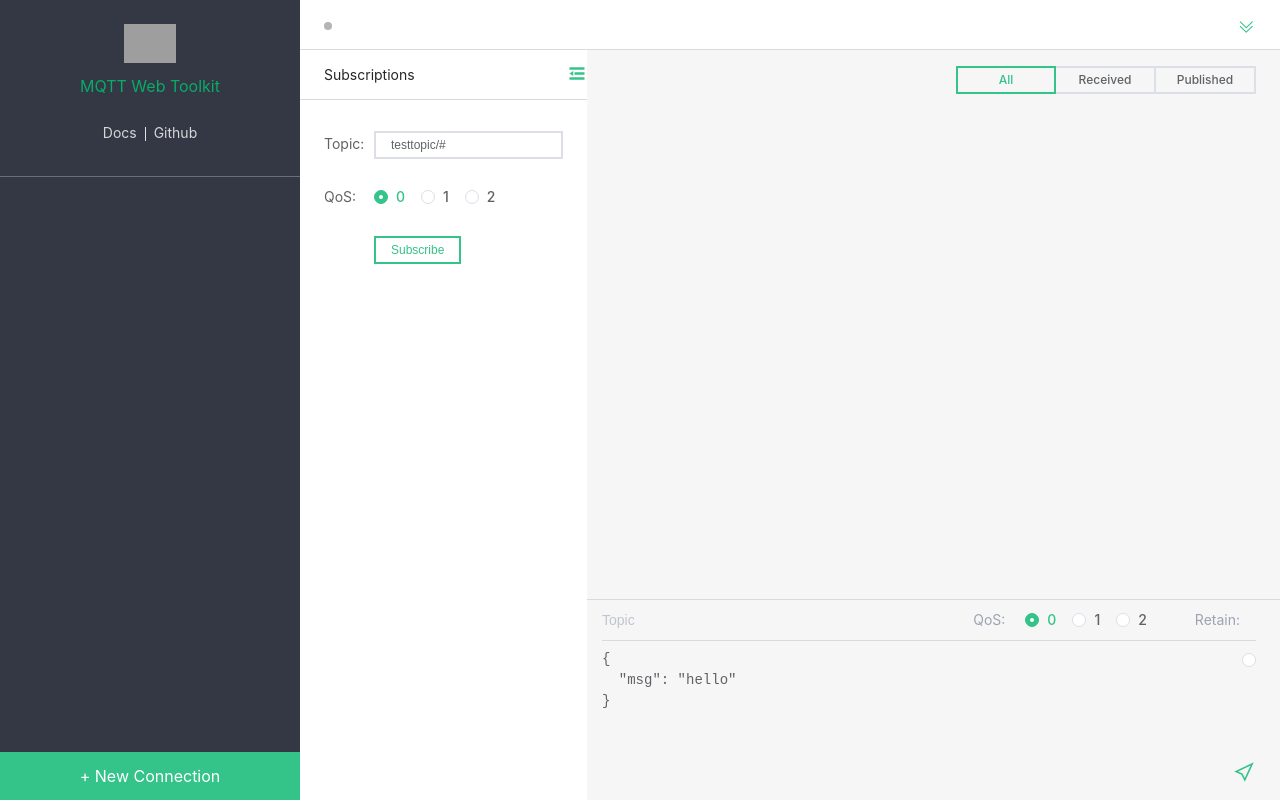
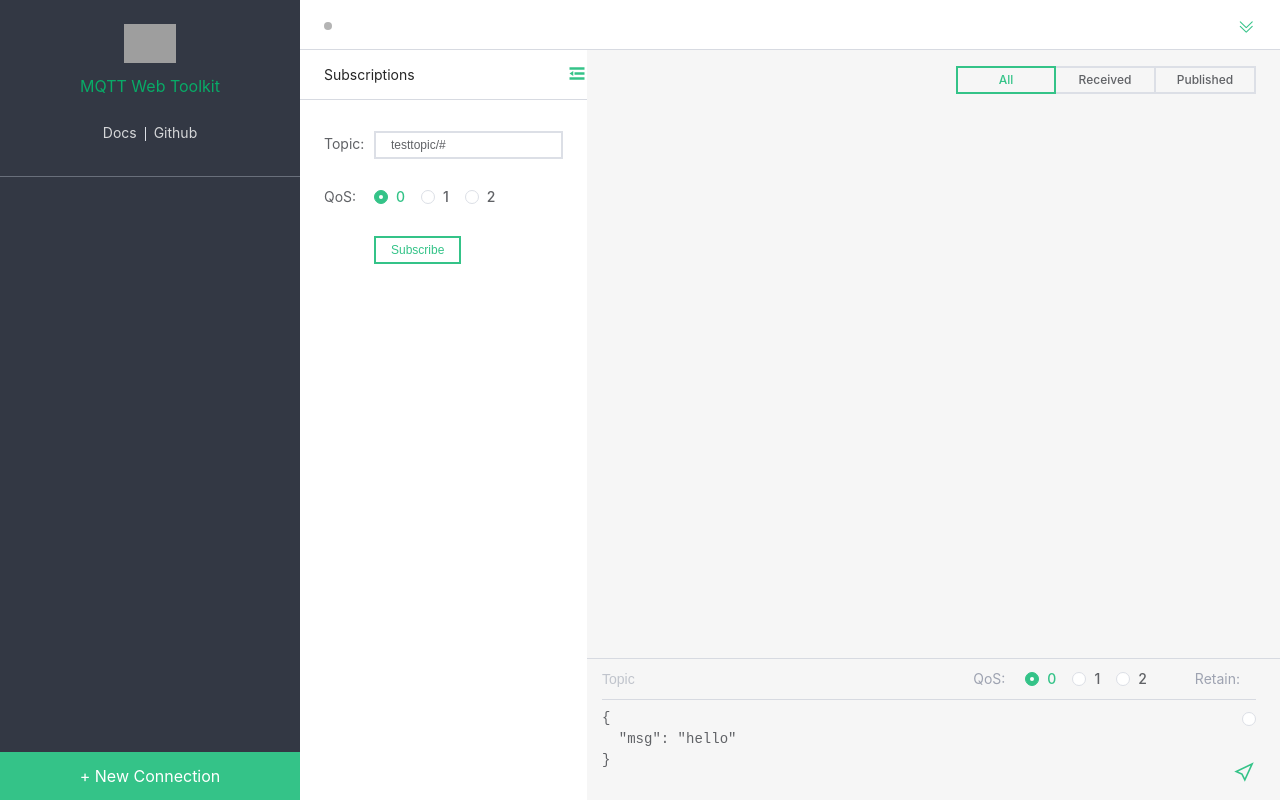
Before and after one commit to emqx/MQTT-Web-Toolkit, a Vue app: page /connections/1 in a window 1280 px wide. Built offline with nearby package versions, Linux system fonts and the light colour scheme; grey boxes are pictures that could not be loaded.

Commit message:
fix(message): modify message publish height

```diff
--- a/src/components/ConnectionMsgPublish.vue
+++ b/src/components/ConnectionMsgPublish.vue
@@ -94,7 +94,7 @@
         }
         this.PUSH_MESSAGE({ id: this.activeConnection.id, message: publishedMessage })
         setTimeout(() => {
-          window.scrollTo(0, document.body.scrollHeight + 240)
+          window.scrollTo(0, document.body.scrollHeight + 190)
         }, 100)
         return true
       })
@@ -179,9 +179,6 @@
         font-size: $font-size--send;
       }
     }
-    &.message {
-      height: 200px;
-    }
   }
 }
 </style>
--- a/src/views/ConnectionDetails.vue
+++ b/src/views/ConnectionDetails.vue
@@ -207,7 +207,7 @@
         }
         this.PUSH_MESSAGE({ id, message })
         setTimeout(() => {
-          window.scrollTo(0, document.body.scrollHeight + 240)
+          window.scrollTo(0, document.body.scrollHeight + 190)
         }, 100)
         const currentId = this.$route.params.id
         if (id !== currentId) {
@@ -323,7 +323,7 @@
   .message-list {
     padding: 0px $spacing--connection-details 0;
     margin-bottom: 90px;
-    margin-bottom: 240px;
+    margin-bottom: 190px;
   }
   .el-aside {
     margin-top: 49px;
```
